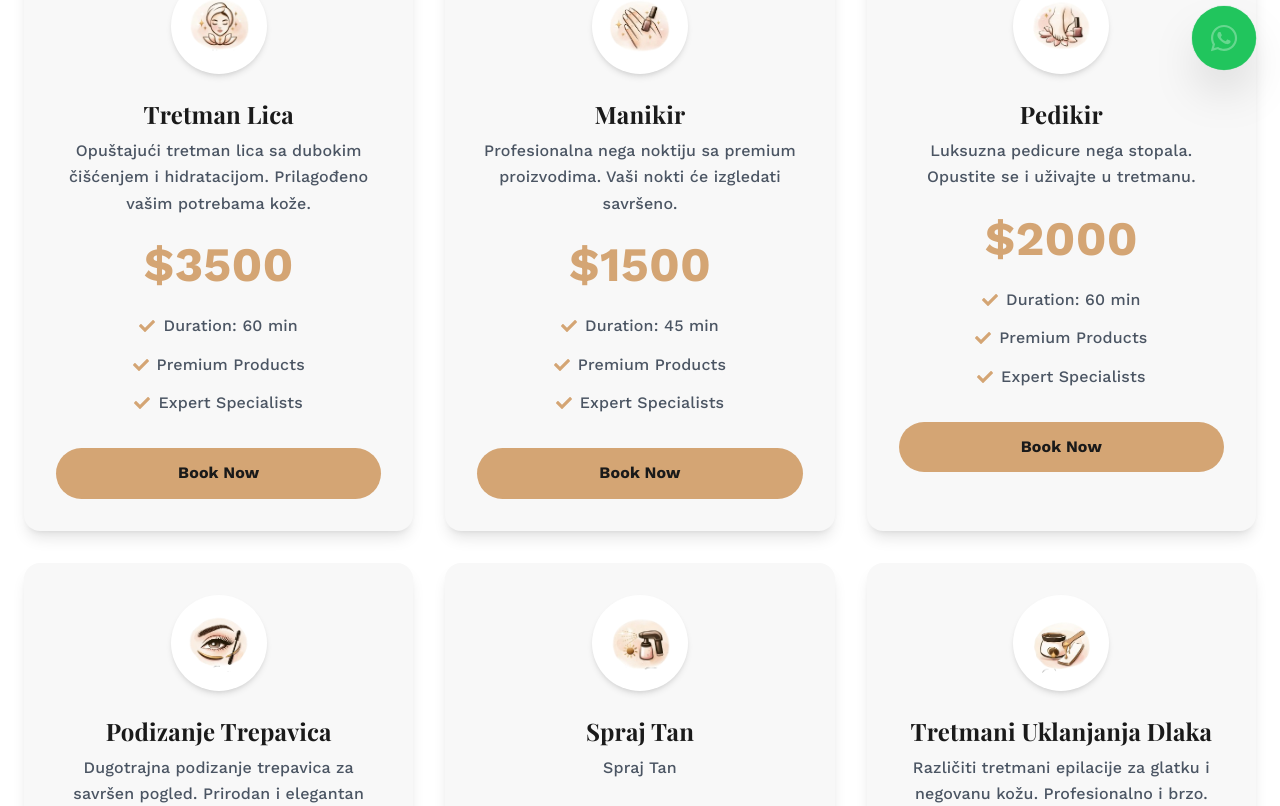
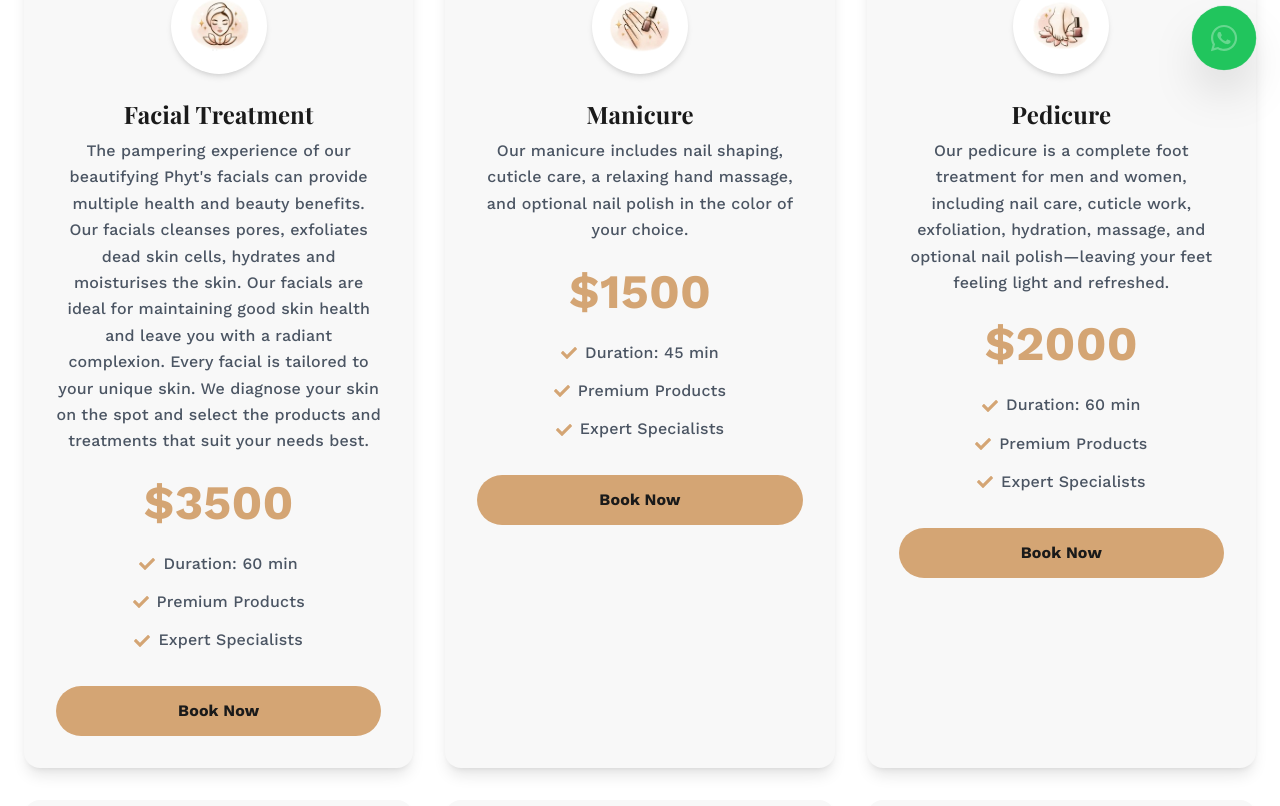
Before and after one commit to LeonidasOfficial/natasawellness1, a Next.js app: page /en/pricing in a window 1280 px wide. Shown: the part 634-1440 px from the top of the page. Built offline with nearby package versions, Linux system fonts and the light colour scheme.

Commit message:
Update service descriptions and add translations (en, sr, fr, de)

```diff
--- a/public/locales/en.json
+++ b/public/locales/en.json
@@ -36,7 +36,7 @@
     "emailUs": "Email Us",
     "bookNowButton": "Book Appointment",
     "ourServicesButton": "Our Services",
-    "slide1Title": "Transform Your Look",
+    "slide1Title": "Enjoy the Experience",
     "slide1Subtitle": "Expert Beauty Treatments",
     "slide2Title": "Relax and Renew",
     "slide2Subtitle": "Premium Wellness Experience",
@@ -97,6 +97,32 @@
     "price": "Price",
     "duration": "Duration"
   },
+  "services": {
+    "service1": {
+      "name": "Facial Treatment",
+      "description": "The pampering experience of our beautifying Phyt's facials can provide multiple health and beauty benefits. Our facials cleanses pores, exfoliates dead skin cells, hydrates and moisturises the skin. Our facials are ideal for maintaining good skin health and leave you with a radiant complexion. Every facial is tailored to your unique skin. We diagnose your skin on the spot and select the products and treatments that suit your needs best."
+    },
+    "service2": {
+      "name": "Manicure",
+      "description": "Our manicure includes nail shaping, cuticle care, a relaxing hand massage, and optional nail polish in the color of your choice."
+    },
+    "service3": {
+      "name": "Pedicure",
+      "description": "Our pedicure is a complete foot treatment for men and women, including nail care, cuticle work, exfoliation, hydration, massage, and optional nail polish—leaving your feet feeling light and refreshed."
+    },
+    "service4": {
+      "name": "Eyelash Lift",
+      "description": "Long-lasting eyelash lift for a perfect look. Natural and elegant appearance."
+    },
+    "service5": {
+      "name": "Spray Tan",
+      "description": "A quick, professional spray tan for a natural, radiant glow that lasts up to 14 days."
+    },
+    "service6": {
+      "name": "Hair Removal",
+      "description": "We use gentle, high-quality strip wax to remove hair from the root for smooth skin and finer regrowth. Suitable for all skin types, including sensitive skin."
+    }
+  },
   "booking": {
     "title": "Book Appointment",
     "selectService": "Select Service",
--- a/public/locales/sr.json
+++ b/public/locales/sr.json
@@ -97,6 +97,32 @@
     "price": "Cena",
     "duration": "Trajanje"
   },
+  "services": {
+    "service1": {
+      "name": "Tretman Lica",
+      "description": "Iskustvo njegovanja naših Phyt tretmana lica može pružiti višestruke zdravstvene i lepote prednosti. Naši tretmani čišće pore, uklanjaju mrtve ćelije kože, hidriraju i neguju kožu. Naši tretmani su idealni za održavanje dobrog zdravlja kože i ostavljaju vas sa blistavim tenom. Svaki tretman je prilagođen vašoj jedinstvenoj koži. Dijagnostikujemo vašu kožu na licu mesta i biramo proizvode i tretmane koji vam najbolje odgovaraju."
+    },
+    "service2": {
+      "name": "Manikir",
+      "description": "Naš manikir uključuje oblikovanje noktiju, negu kutikule, opuštajuću masažu ruku i opciono lak u boji po vašem izboru."
+    },
+    "service3": {
+      "name": "Pedikir",
+      "description": "Naš pedikir je kompletna nega stopala za muškarce i žene, uključujući negu noktiju, rad na kutikuli, piling, hidrataciju, masažu i opcioni lak—ostavljajući vaša stopala olakšanim i osveženim."
+    },
+    "service4": {
+      "name": "Podizanje Trepavica",
+      "description": "Dugotrajno podizanje trepavica za savršen pogled. Prirodan i elegantan izgled."
+    },
+    "service5": {
+      "name": "Spraj Tan",
+      "description": "Brzi, profesionalan spraj tan za prirodan, blistav sjaj koji traje do 14 dana."
+    },
+    "service6": {
+      "name": "Tretmani Uklanjanja Dlaka",
+      "description": "Koristimo blagi, visokokvalitetni strip vosak za uklanjanje dlaka iz korena za glatku kožu i finiji porast. Pogodan za sve tipove kože, uključujući osetljivu kožu."
+    }
+  },
   "booking": {
     "title": "Zakazivanje Termina",
     "selectService": "Izaberite Uslugu",
--- a/src/app/[locale]/page.tsx
+++ b/src/app/[locale]/page.tsx
@@ -160,7 +160,12 @@ export default function Home() {
         <section id="services-section" ref={ref2} className="w-full section-padding bg-light relative">
           <div className="container-custom max-w-7xl">
             <div className="grid grid-cols-1 md:grid-cols-2 lg:grid-cols-3 gap-4 lg:gap-6">
-              {servicesData.slice(0, 6).map((service, index) => (
+              {servicesData.slice(0, 6).map((service, index) => {
+                const nameKey = `services.service${service.id}.name`
+                const descKey = `services.service${service.id}.description`
+                const serviceName = t(nameKey) !== nameKey ? t(nameKey) : service.name
+                const serviceDesc = t(descKey) !== descKey ? t(descKey) : service.description
+                return (
                 <motion.div
                   key={service.id}
                   initial={{ opacity: 0, y: 30, scale: 0.96 }}
@@ -178,19 +183,19 @@ export default function Home() {
                   className="service-card p-6 text-center group relative overflow-hidden"
                 >
                   <div className="image-hover-zoom w-16 h-16 md:w-20 md:h-20 mx-auto mb-4">
-                    <img src={service.image} alt={service.name} className="w-full h-full object-contain" />
+                    <img src={service.image} alt={serviceName} className="w-full h-full object-contain" />
                   </div>
                   <h3 className="font-playfair text-lg md:text-xl font-bold text-dark mb-2 group-hover:text-primary transition-colors tracking-wide">
-                    {service.name}
+                    {serviceName}
                   </h3>
-                  <p className="text-gray-600 mb-3 text-xs md:text-sm leading-relaxed line-clamp-2">{service.description}</p>
+                  <p className="text-gray-600 mb-3 text-xs md:text-sm leading-relaxed line-clamp-2">{serviceDesc}</p>
                   <Link href="/pricelist" className="link-underline">
                     <button className="text-primary font-semibold uppercase text-sm hover:text-dark transition-colors flex items-center gap-2 mx-auto group-hover:gap-4 transition-all">
-                      Read More <FaArrowRight />
+                      {t('common.readMore')} <FaArrowRight />
                     </button>
                   </Link>
                 </motion.div>
-              ))}
+              )})}
             </div>
           </div>
         </section>
--- a/src/app/[locale]/pricing/page.tsx
+++ b/src/app/[locale]/pricing/page.tsx
@@ -5,9 +5,11 @@ import SectionTitle from '@/components/ui/SectionTitle'
 import { motion } from 'framer-motion'
 import Link from 'next/link'
 import { FaCheck } from 'react-icons/fa'
+import { useTranslation } from '@/contexts/TranslationContext'
 import servicesData from '@/data/services.json'
 
 export default function PricingPage() {
+  const { t } = useTranslation()
   return (
     <>
       <section className="relative bg-light py-20">
@@ -23,7 +25,12 @@ export default function PricingPage() {
           <SectionTitle subtitle="Our Prices" title="Transparent & Affordable Pricing" />
 
           <div className="grid grid-cols-1 md:grid-cols-2 lg:grid-cols-3 gap-8">
-            {servicesData.map((service, index) => (
+            {servicesData.map((service, index) => {
+              const nameKey = `services.service${service.id}.name`
+              const descKey = `services.service${service.id}.description`
+              const serviceName = t(nameKey) !== nameKey ? t(nameKey) : service.name
+              const serviceDesc = t(descKey) !== descKey ? t(descKey) : service.description
+              return (
               <motion.div
                 key={service.id}
                 initial={{ opacity: 0, y: 30 }}
@@ -34,14 +41,14 @@ export default function PricingPage() {
                 className="bg-light rounded-2xl p-8 shadow-lg hover:shadow-2xl transition-all duration-500 text-center"
               >
                 <div className="w-24 h-24 mx-auto mb-6 bg-white rounded-full flex items-center justify-center shadow-md">
-                  <img src={service.image} alt={service.name} className="w-16 h-16 object-contain" />
+                  <img src={service.image} alt={serviceName} className="w-16 h-16 object-contain" />
                 </div>
 
                 <h3 className="font-playfair text-2xl font-bold text-dark mb-2">
-                  {service.name}
+                  {serviceName}
                 </h3>
 
-                <p className="text-gray-600 mb-6">{service.description}</p>
+                <p className="text-gray-600 mb-6">{serviceDesc}</p>
 
                 <div className="text-5xl font-bold text-primary mb-6">
                   ${service.price}
@@ -72,7 +79,7 @@ export default function PricingPage() {
                   </motion.button>
                 </Link>
               </motion.div>
-            ))}
+            )})}
           </div>
         </div>
       </section>
--- a/src/components/home/PromotionalParallaxSection.tsx
+++ b/src/components/home/PromotionalParallaxSection.tsx
@@ -4,6 +4,7 @@ import { useRef, forwardRef, useState, useEffect } from 'react'
 import { motion, useScroll, useTransform, useSpring } from 'framer-motion'
 import Link from 'next/link'
 import ParallaxLayer, { MediumParallaxLayer } from '@/components/ui/ParallaxLayer'
+import { useTranslation } from '@/contexts/TranslationContext'
 
 interface PromotionalParallaxSectionProps {
   promotionsData: any
@@ -12,6 +13,7 @@ interface PromotionalParallaxSectionProps {
 
 const PromotionalParallaxSection = forwardRef<HTMLElement, PromotionalParallaxSectionProps>(
   ({ promotionsData, inView }, ref) => {
+    const { t } = useTranslation()
     const sectionRef = useRef<HTMLElement>(null)
     const internalRef = (ref as React.RefObject<HTMLElement>) || sectionRef
     const [prefersReducedMotion, setPrefersReducedMotion] = useState(false)
@@ -128,7 +130,10 @@ const PromotionalParallaxSection = forwardRef<HTMLElement, PromotionalParallaxSe
 
           {/* Right - Price List with Parallax */}
           <MediumParallaxLayer className="bg-dark p-8 lg:p-10 space-y-3 relative">
-            {promotionsData.featuredServices.map((service: any, index: number) => (
+            {promotionsData.featuredServices.map((service: any, index: number) => {
+              const nameKey = `services.service${service.id}.name`
+              const serviceName = t(nameKey) !== nameKey ? t(nameKey) : service.name
+              return (
               <motion.div
                 key={service.id}
                 initial={{ opacity: 0, x: 50, scale: 0.96 }}
@@ -138,13 +143,13 @@ const PromotionalParallaxSection = forwardRef<HTMLElement, PromotionalParallaxSe
                 whileHover={{ scale: 1.05, x: 10 }}
                 className="flex items-center gap-3 bg-white/5 p-3 rounded-xl hover:bg-white/10 transition-all cursor-pointer glass-hover"
               >
-                <img src={service.image} alt={service.name} className="w-16 h-16 object-contain flex-shrink-0" />
+                <img src={service.image} alt={serviceName} className="w-16 h-16 object-contain flex-shrink-0" />
                 <div className="flex-1">
-                  <h6 className="text-primary uppercase font-semibold">{service.name}</h6>
+                  <h6 className="text-primary uppercase font-semibold">{serviceName}</h6>
                 </div>
                 <h3 className="text-white font-bold text-2xl">{service.price} RSD</h3>
               </motion.div>
-            ))}
+            )})}
           </MediumParallaxLayer>
         </div>
       </div>
--- a/src/data/services.json
+++ b/src/data/services.json
@@ -2,7 +2,7 @@
   {
     "id": "1",
     "name": "Tretman Lica",
-    "description": "Opuštajući tretman lica sa dubokim čišćenjem i hidratacijom. Prilagođeno vašim potrebama kože.",
+    "description": "The pampering experience of our beautifying Phyt's facials can provide multiple health and beauty benefits. Our facials cleanses pores, exfoliates dead skin cells, hydrates and moisturises the skin. Our facials are ideal for maintaining good skin health and leave you with a radiant complexion. Every facial is tailored to your unique skin. We diagnose your skin on the spot and select the products and treatments that suit your needs best.",
     "image": "/img/facials.png",
     "price": 3500,
     "duration": "60 min",
@@ -11,7 +11,7 @@
   {
     "id": "2",
     "name": "Manikir",
-    "description": "Profesionalna nega noktiju sa premium proizvodima. Vaši nokti će izgledati savršeno.",
+    "description": "Our manicure includes nail shaping, cuticle care, a relaxing hand massage, and optional nail polish in the color of your choice.",
     "image": "/img/manicure.png",
     "price": 1500,
     "duration": "45 min",
@@ -20,7 +20,7 @@
   {
     "id": "3",
     "name": "Pedikir",
-    "description": "Luksuzna pedicure nega stopala. Opustite se i uživajte u tretmanu.",
+    "description": "Our pedicure is a complete foot treatment for men and women, including nail care, cuticle work, exfoliation, hydration, massage, and optional nail polish—leaving your feet feeling light and refreshed.",
     "image": "/img/pedicure.png",
     "price": 2000,
     "duration": "60 min",
@@ -38,7 +38,7 @@
   {
     "id": "5",
     "name": "Spraj Tan",
-    "description": "Spraj Tan",
+    "description": "A quick, professional spray tan for a natural, radiant glow that lasts up to 14 days.",
     "image": "/img/spraytan.png",
     "price": 2000,
     "duration": "30 min",
@@ -47,7 +47,7 @@
   {
     "id": "6",
     "name": "Tretmani Uklanjanja Dlaka",
-    "description": "Različiti tretmani epilacije za glatku i negovanu kožu. Profesionalno i brzo.",
+    "description": "We use gentle, high-quality strip wax to remove hair from the root for smooth skin and finer regrowth. Suitable for all skin types, including sensitive skin.",
     "image": "/img/waxing.png",
     "price": 1500,
     "duration": "30 min",
```
Also changed, not shown: public/locales/de.json (+26 -0 lines), public/locales/fr.json (+26 -0 lines).
